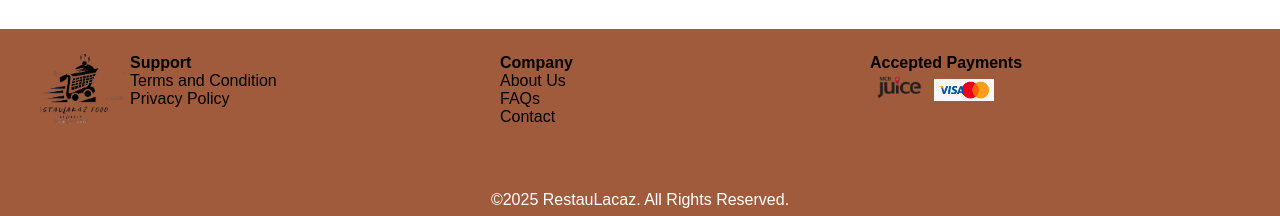
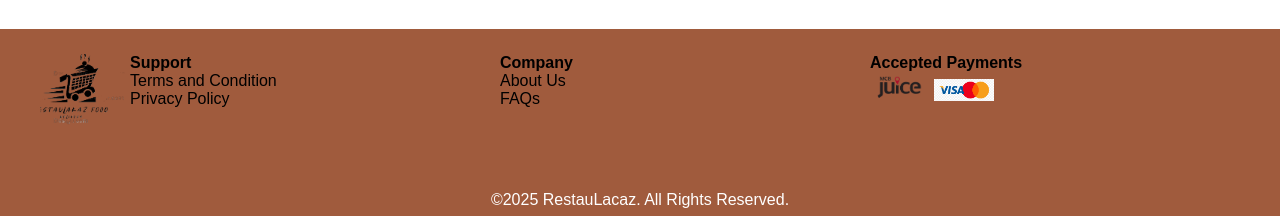
Before and after one commit to Vedasha2811/RestauLacaz, a PHP site: page /faqs.php in a window 1280 px wide. Shown: the part 800-1016 px from the top of the page. Run offline with PHP 8.4, Linux system fonts and the light colour scheme.

Commit message:
Update footer.php

```diff
--- a/footer.php
+++ b/footer.php
@@ -40,7 +40,6 @@
         <strong>Company</strong><br>
         <a href="about.php" style="color:black; text-decoration:none;">About Us</a><br>
         <a href="faqs.php" style="color:black; text-decoration:none;">FAQs</a><br>
-        <a href="about.php" style="color:black; text-decoration:none;">Contact</a>
     </div>
 
     <div class="column">
```
